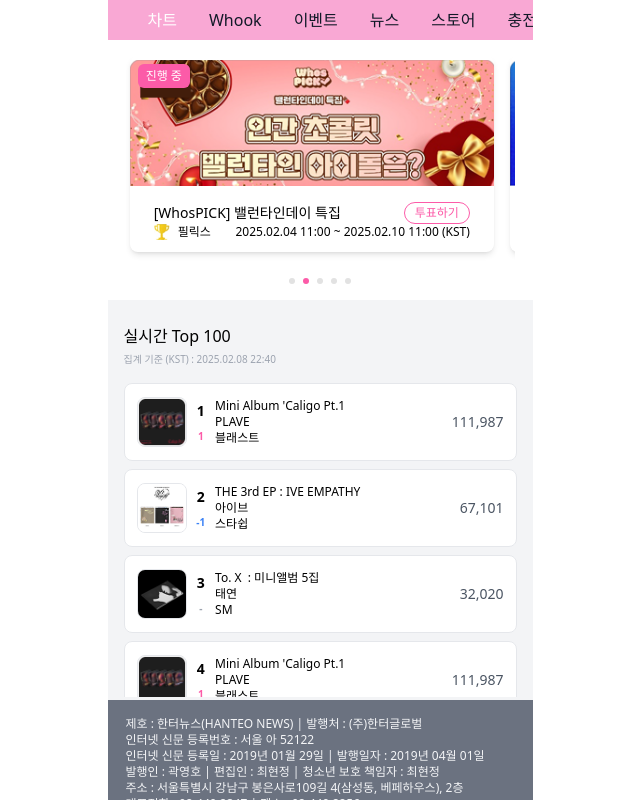
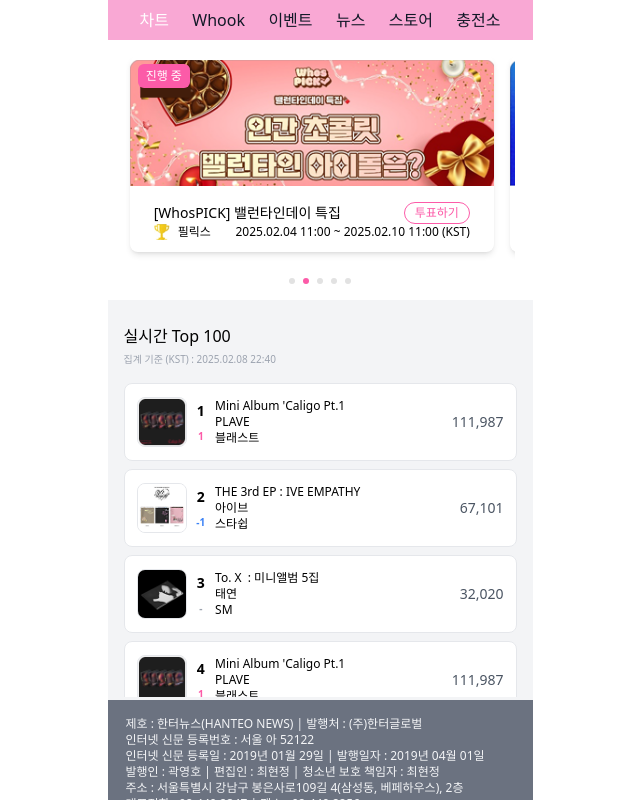
Before and after one commit to petercoco626/hanteo-global-assignment, a Next.js app: page / in a window 1280 px wide. Shown: the whole page, without its empty margins (320-960 px from the left). Built offline with nearby package versions, Linux system fonts and the light colour scheme.

Commit message:
[feat] navbar style 수정

```diff
--- a/components/navbar.tsx
+++ b/components/navbar.tsx
@@ -17,14 +17,13 @@ export function Navbar() {
 
   const handleNavbarOptionClick = (navbarOption: NavbarOption) => {
     setNavbarOption(navbarOption);
-    // TODO : 선택한 navbar에 따라 위치 조정 animation이 필요할것 같음.
   };
 
   return (
     <nav
       className={clsx(
-        'w-full h-10 bg-pink-300 py-1 px-10',
-        'flex gap-8 overflow-x-hidden'
+        'w-full h-10 bg-pink-300 py-1 px-8',
+        'flex justify-between overflow-x-scroll scrollbar-none'
       )}
     >
       {NavbarOptions.map((option) => (
```
